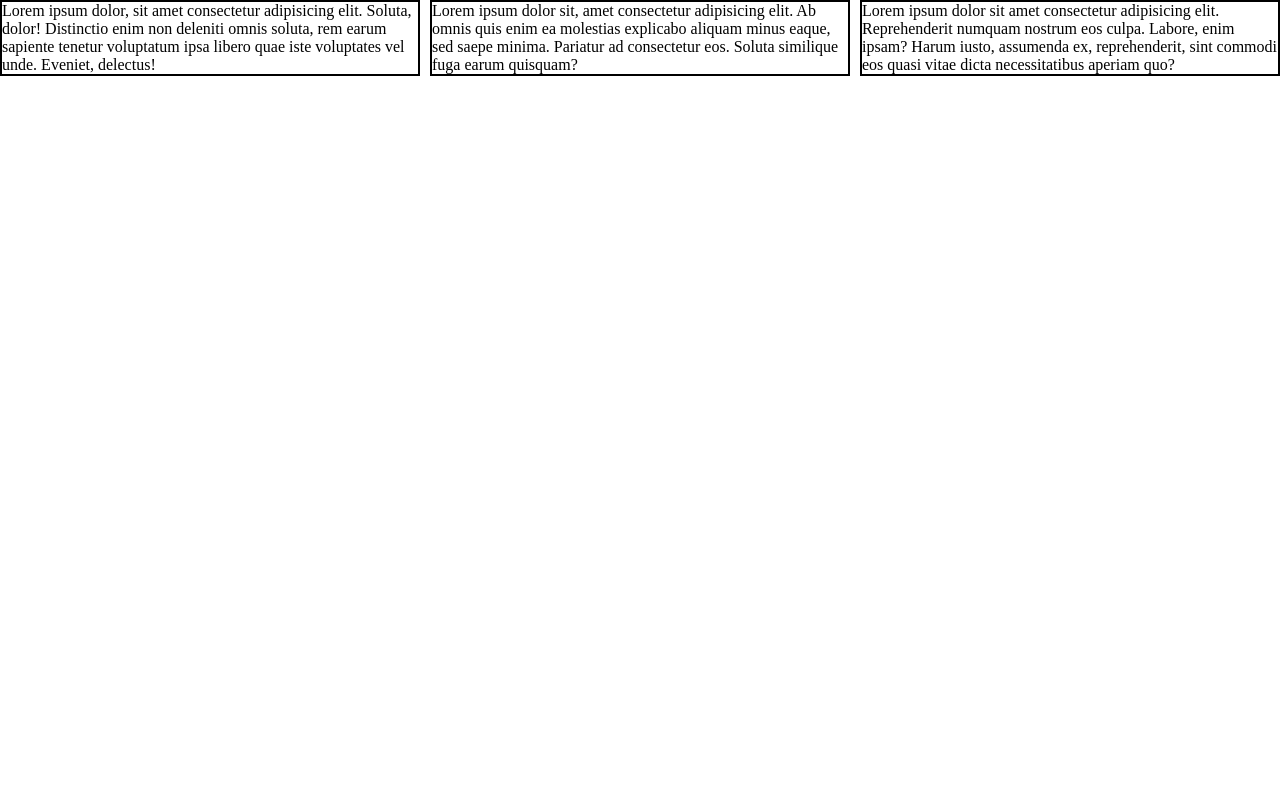
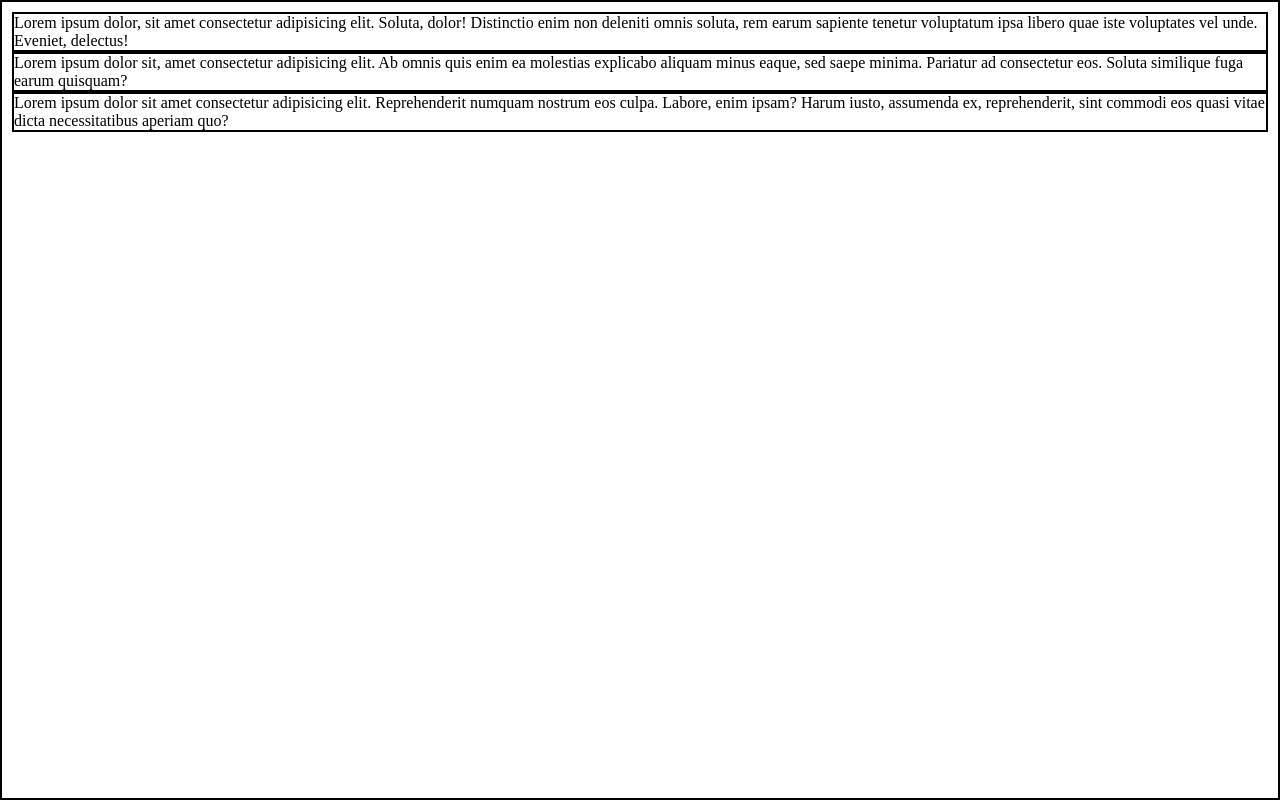
Before and after one commit to shanmugashobana/Task11.1css, a plain HTML site: page Task11.1.html in a window 1280 px wide. Drawn offline with Linux system fonts and the light colour scheme.

Commit message:
added height and fixed semicolon

```diff
--- a/style.css
+++ b/style.css
@@ -5,7 +5,9 @@
 
 }
 .container {
-
+    border: 2px solid black;
+    padding :10px;
+    height:100vh;git
     display: flex;
     gap: 10px;
 }
```
